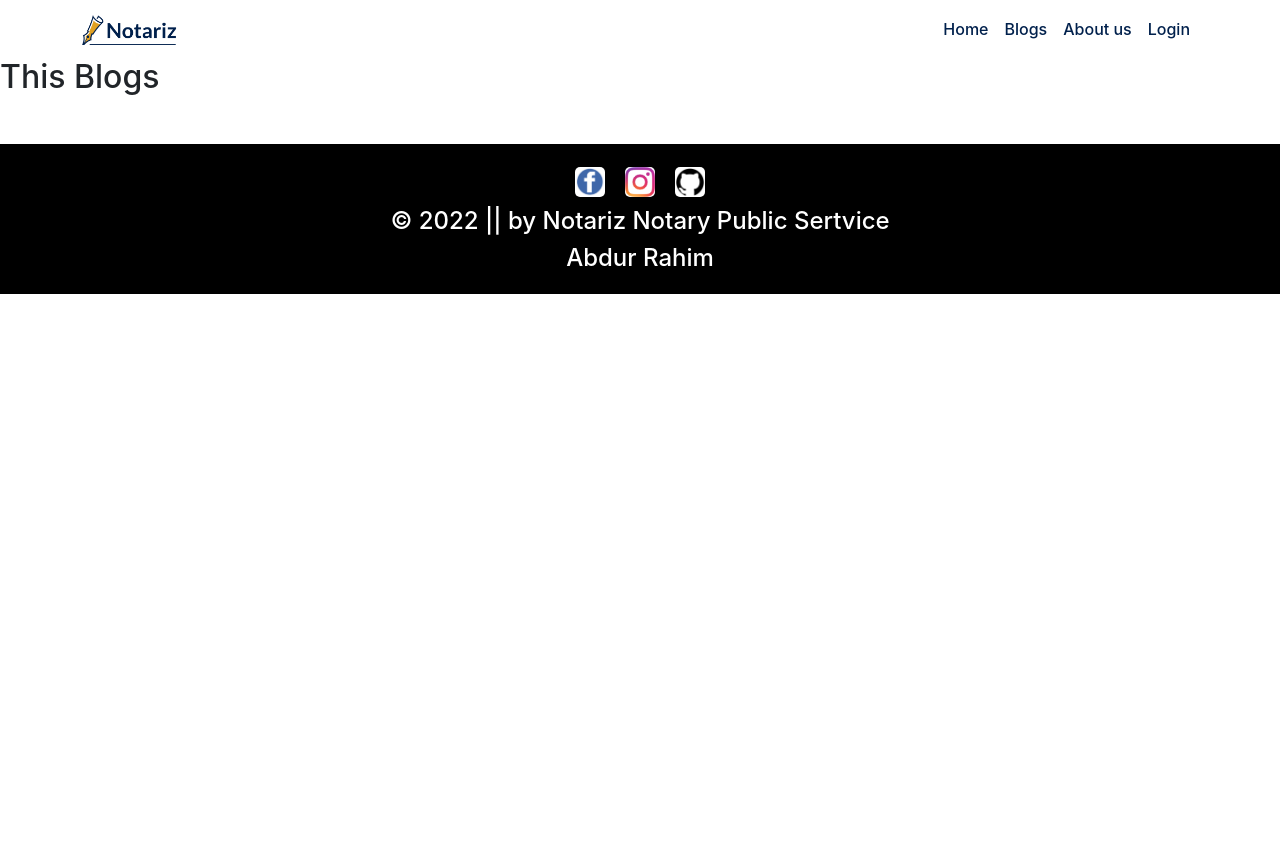
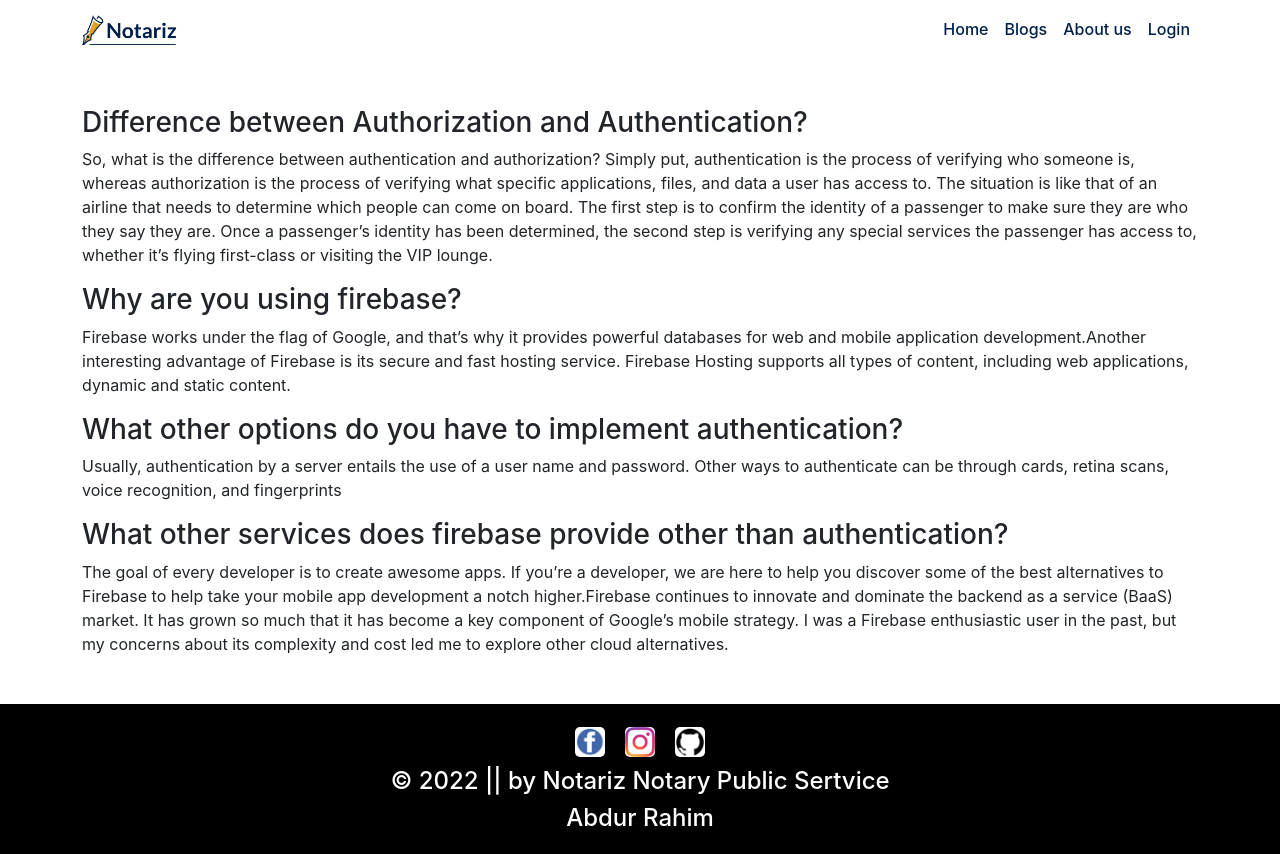
Before and after one commit to rahimwebdeveloper/independent-service-provide, a React (Create React App) app: page /blogs in a window 1280 px wide. Before the commit the page ends 800 px from the top, so only its background shows below. Built offline with nearby package versions, Linux system fonts and the light colour scheme; no server answers.

Commit message:
blogs added

```diff
--- a/src/pages/Blogs/Blogs.js
+++ b/src/pages/Blogs/Blogs.js
@@ -2,8 +2,22 @@ import React from 'react';
 
 const Blogs = () => {
     return (
-        <div>
-            <h2>This Blogs</h2>
+        <div className='container mt-5'>
+            <div>
+                <h3>Difference between Authorization and Authentication?</h3>
+                <p>So, what is the difference between authentication and authorization? Simply put, authentication is the process of verifying who someone is, whereas authorization is the process of verifying what specific applications, files, and data a user has access to. The situation is like that of an airline that needs to determine which people can come on board. The first step is to confirm the identity of a passenger to make sure they are who they say they are. Once a passenger’s identity has been determined, the second step is verifying any special services the passenger has access to, whether it’s flying first-class or visiting the VIP lounge.</p>
+            </div>
+
+            <div>
+                <h3>Why are you using firebase? </h3>
+                <p>Firebase works under the flag of Google, and that’s why it provides powerful databases for web and mobile application development.Another interesting advantage of Firebase is its secure and fast hosting service. Firebase Hosting supports all types of content, including web applications, dynamic and static content.</p>
+                <h3>What other options do you have to implement authentication?</h3>
+                <p>Usually, authentication by a server entails the use of a user name and password. Other ways to authenticate can be through cards, retina scans, voice recognition, and fingerprints</p>
+            </div>
+            <div>
+                <h3>What other services does firebase provide other than authentication?</h3>
+                <p>The goal of every developer is to create awesome apps.  If you’re a developer, we are here to help you discover some of the best alternatives to Firebase to help take your mobile app development a notch higher.Firebase continues to innovate and dominate the backend as a service (BaaS) market. It has grown so much that it has become a key component of Google’s mobile strategy. I was a Firebase enthusiastic user in the past, but my concerns about its complexity and cost led me to explore other cloud alternatives.</p>
+            </div>
         </div>
     );
 };
--- a/src/pages/Login/Login/Login.css
+++ b/src/pages/Login/Login/Login.css
@@ -18,6 +18,7 @@
 .reset{
     color: red;
     cursor: pointer;
+
 }
 .form-button{
     border: none;
@@ -27,3 +28,7 @@
     font-weight: 700;
 
 }
+
+.sending{
+    height: 400px;
+}
--- a/src/pages/Login/Login/Login.js
+++ b/src/pages/Login/Login/Login.js
@@ -4,17 +4,16 @@ import { useSendPasswordResetEmail, useSignInWithEmailAndPassword } from 'react-
 import Social from '../Social/Social';
 import './Login.css'
 import auth from '../../../firebase.init';
-import { async } from '@firebase/util';
 
 const Login = () =>{
-    const [email, setEmail] = useState();
+    const [email, setEmail] = useState('');
+    const [errorMassage, setErrorMassage] = useState('');
     const emailRef = useRef();
     const passwordRef = useRef();
     const navigate = useNavigate();
 
     const [signInWithEmailAndPassword, user, loading, error] = useSignInWithEmailAndPassword(auth);
-    const [sendPasswordResetEmail, sending,] = useSendPasswordResetEmail(auth);
-
+    const [sendPasswordResetEmail, sending, error1 ] = useSendPasswordResetEmail(auth);
 
     const handleSign = event => {
         event.preventDefault();
@@ -25,14 +24,20 @@ const Login = () =>{
     const handleEmailBlur = event => {
         setEmail(event.target.value)
     }
+
     const handleReset = async() => {
         await sendPasswordResetEmail(email)
     }
+
 
     if (user) {
         navigate("/home")
     }
 
+    if (sending) {
+        return <h1 className='sending d-flex justify-content-center align-items-center
+        w-100'>Sending...</h1>;
+      }
 
     return (
         <div className="container text-center login-container">
```
